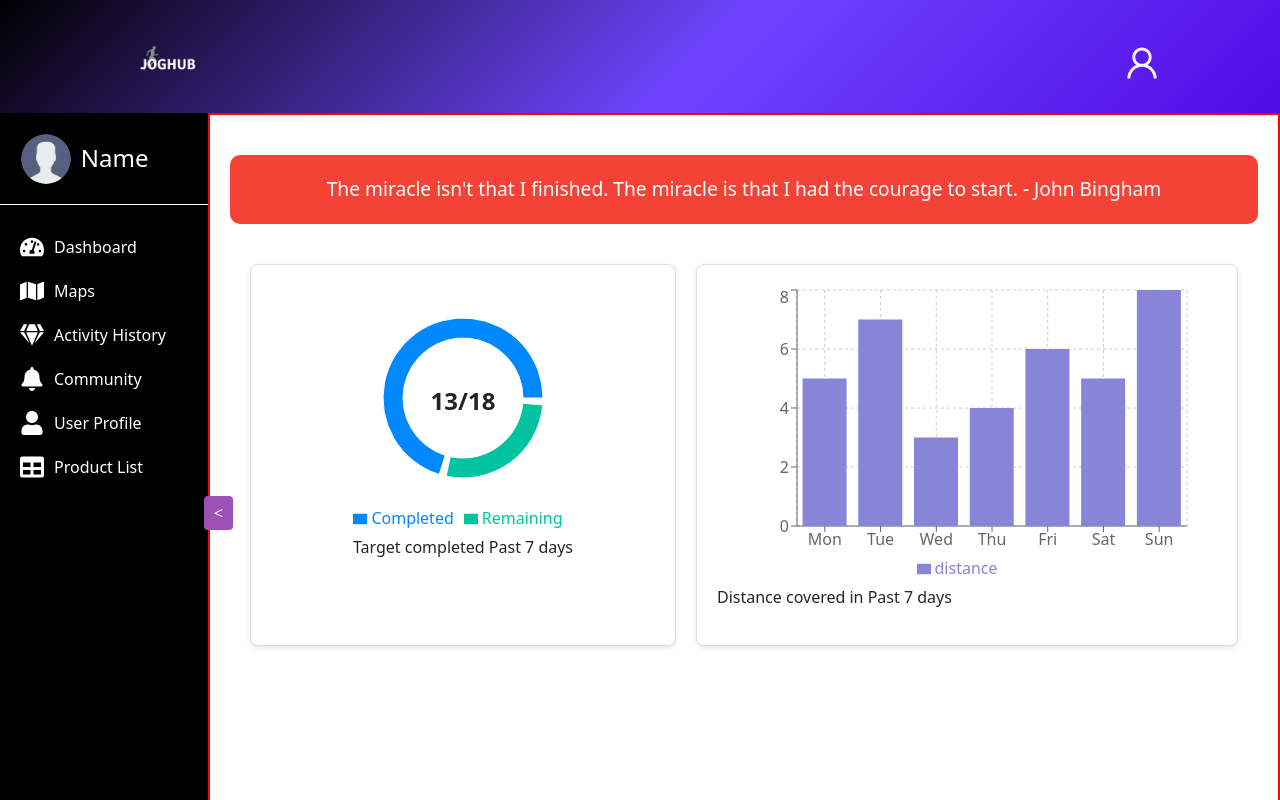
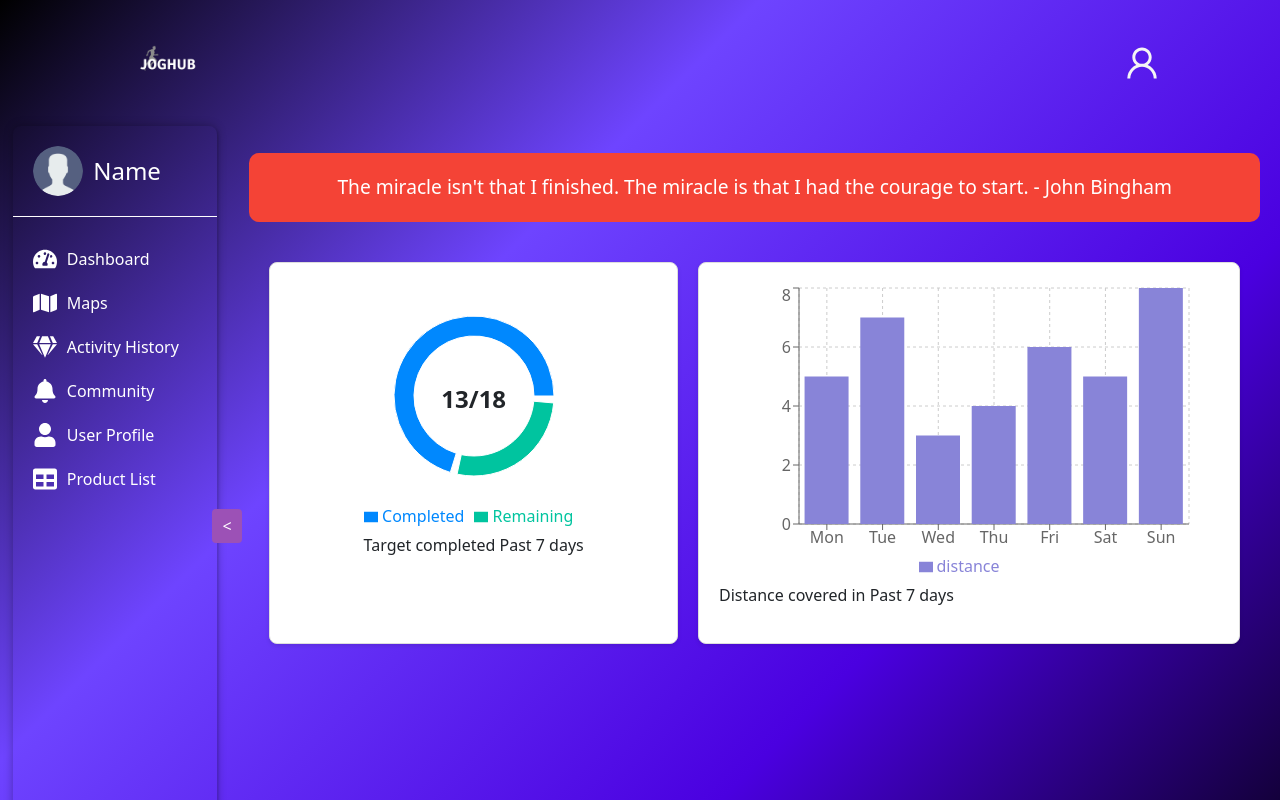
Before and after one commit to dhanush-dev01/Fithub-frontend, a React (Create React App) app: page /user in a window 1280 px wide. Shown: the top 800 px of the page. Built offline with nearby package versions, Linux system fonts and the light colour scheme.

Commit message:
Some style Changes and Community page Initiation.

```diff
--- a/src/Components/UserProfile/Styles/menu_items.module.css
+++ b/src/Components/UserProfile/Styles/menu_items.module.css
@@ -12,7 +12,9 @@
 }
 
 .menuItem:hover {
-  background-color: #9c51b6;
+  background-color: whitesmoke;
+  color: black;
+  border-radius: 8px;
 }
 
 .icon {
--- a/src/Components/UserProfile/Styles/userPage_leftcontainer.module.css
+++ b/src/Components/UserProfile/Styles/userPage_leftcontainer.module.css
@@ -1,12 +1,14 @@
 .sidebar {
+  box-shadow: 0 0 10px rgba(0, 0, 0, 0.3), 2px 2px 2px rgba(0, 0, 0, 0.1);
+  margin: 1%;
   width: 250px;
   height: 100%;
-  background-color: black;
   color: white;
   transition: width 0.3s ease;
   position: relative;
   display: flex;
   flex-direction: column;
+  border-radius: 8px;
 }
 
 .collapsed {
--- a/src/Components/UserProfile/Styles/userPage_rightcontainer.module.css
+++ b/src/Components/UserProfile/Styles/userPage_rightcontainer.module.css
@@ -1,8 +1,8 @@
 .right_Main_container {
     padding: 20px;
-    background-color: white;
+    /* background-color: white; */
     height: 100%;
     transition: margin-left 0.3s ease;
-    border: 2px solid red;
     width: 100%;
+
   }
--- a/src/Components/carousel/joggersLandingBlogSection.css
+++ b/src/Components/carousel/joggersLandingBlogSection.css
@@ -51,10 +51,13 @@
   font-size: xx-large;
   margin-bottom: 4%;
   font-family: 'Broadway', sans-serif;
+  color: whitesmoke;
 }
 
 .joggersLandingBlogSection-description {
   font-size: large;
+  color: whitesmoke;
+
 }
 
 .joggersLandingBlogSection-postWrap.left {
@@ -67,7 +70,6 @@
 
 
 
-/* Custom styles for the first item */
 .joggersLandingBlogSection-postWrap.first-item {
   box-shadow: none;
   height: 640px;
@@ -76,14 +78,7 @@
 
 }
 
-/* .joggersLandingBlogSection-postWrap.first-item .joggersLandingBlogSection-title {
-}
 
-.joggersLandingBlogSection-postWrap.first-item .joggersLandingBlogSection-description {
-} */
-/* joggersLandingBlogSection.css */
-
-/* Initial hidden state for left-aligned (even) items */
 .joggersLandingBlogSection-postWrap.left .joggersLandingBlogSection-title,
 .joggersLandingBlogSection-postWrap.left .joggersLandingBlogSection-description {
   opacity: 0;
--- a/src/common.css
+++ b/src/common.css
@@ -24,13 +24,11 @@ time, mark, audio, video {
 body {
     line-height: 1;
     /* font-family: 'Arial', 'Helvetica Neue', Helvetica, sans-serif; */
-    font-family: 'Lucida Sans', 'Lucida Sans Regular', 'Lucida Grande', 'Lucida Sans Unicode', Geneva, Verdana, sans-serif;
+    /* font-family: 'Lucida Sans', 'Lucida Sans Regular', 'Lucida Grande', 'Lucida Sans Unicode', Geneva, Verdana, sans-serif; */
     font-size: 16px;
     /* background: linear-gradient(135deg, #ff9a9e 0%, #fad0c4 99%, #fad0c4 100%); */
     background: linear-gradient(135deg,#000000, #6e44ff, #4a00e0,#000000);
     min-height: 100vh;
-    /* color: #333; */
-    color: whitesmoke;
 }
 
 ol, ul {
```
